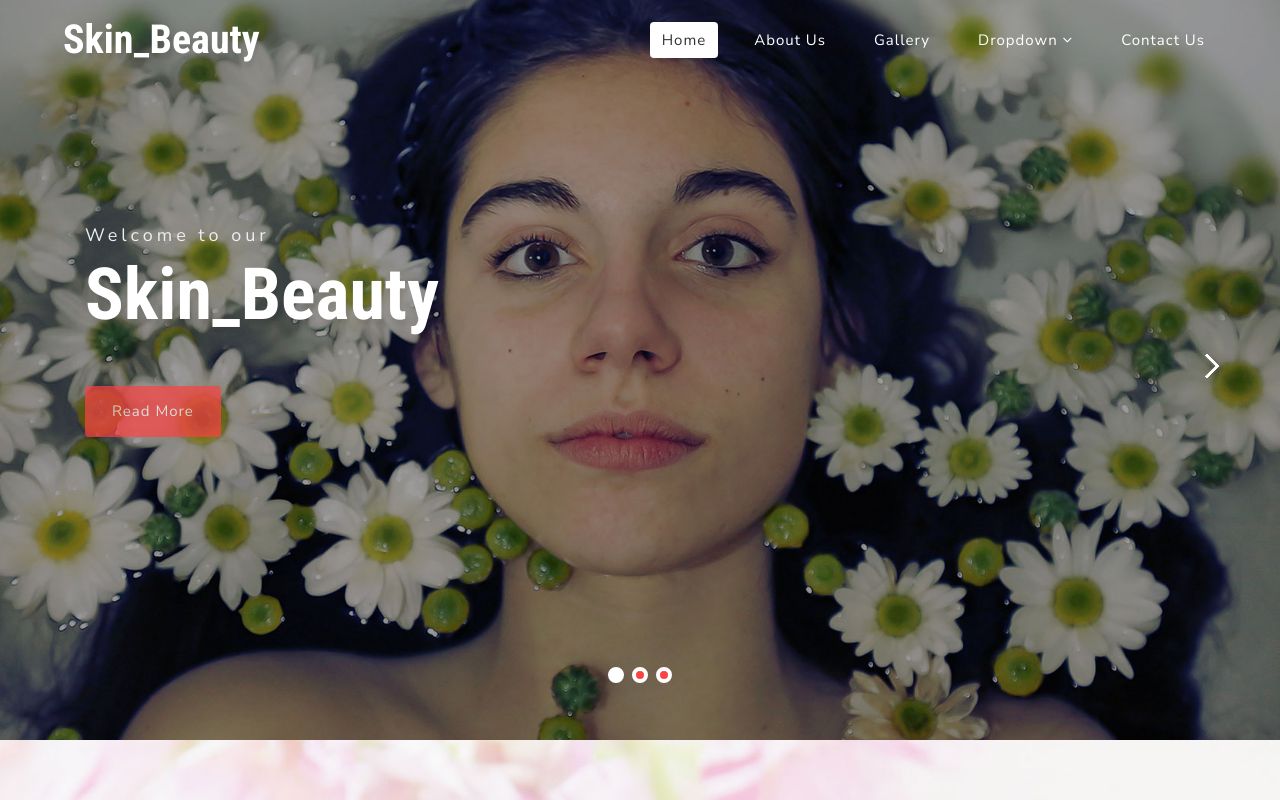
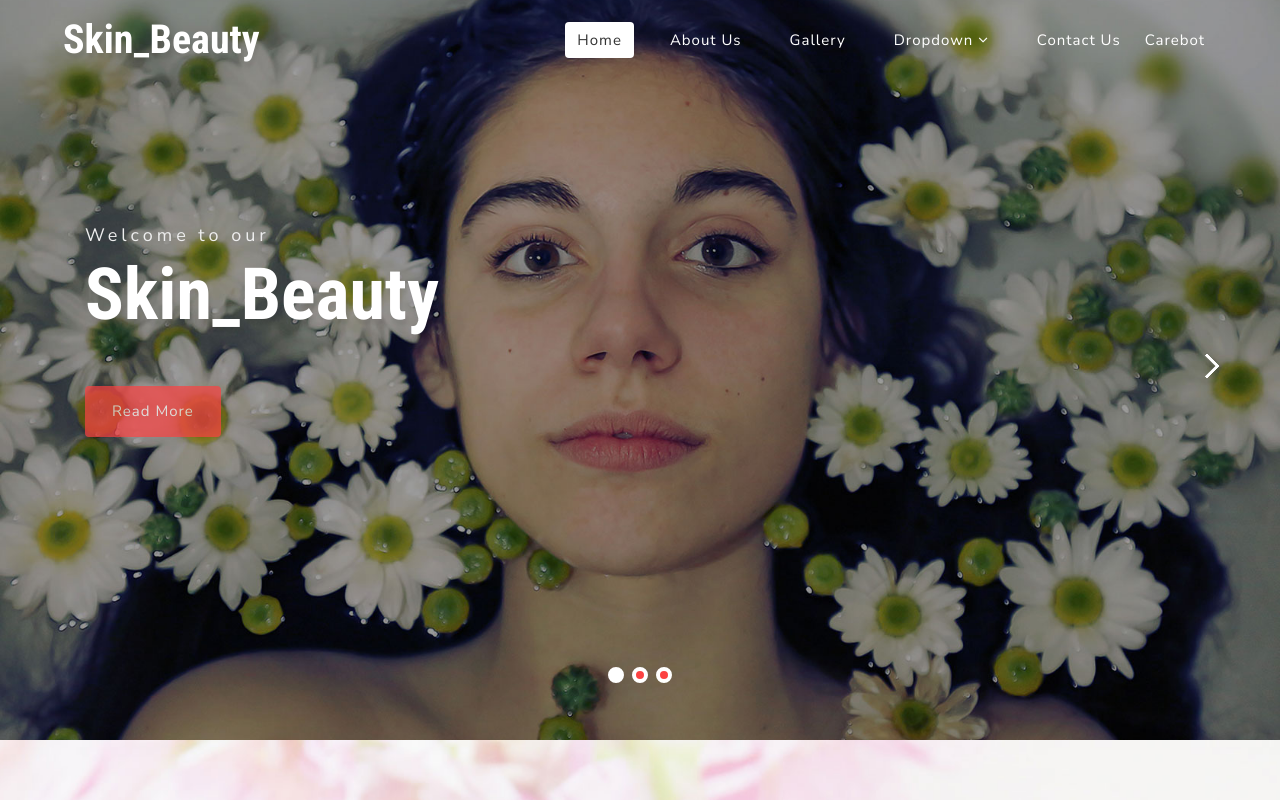
Before and after one commit to subhanikhanpathan/skinbeauty.com, a plain HTML site: page index.html in a window 1280 px wide. Shown: the top 800 px of the page. Drawn offline with Linux system fonts and the light colour scheme.

Commit message:
Update index.html

```diff
--- a/index.html
+++ b/index.html
@@ -72,6 +72,7 @@
 									</ul>
 								</li>
 								<li><a href="contact.html">Contact Us</a></li>
+								<li><a href="chatbot.html">Carebot </a></li>
 							</ul>
 						</nav>
 					</div>
```
